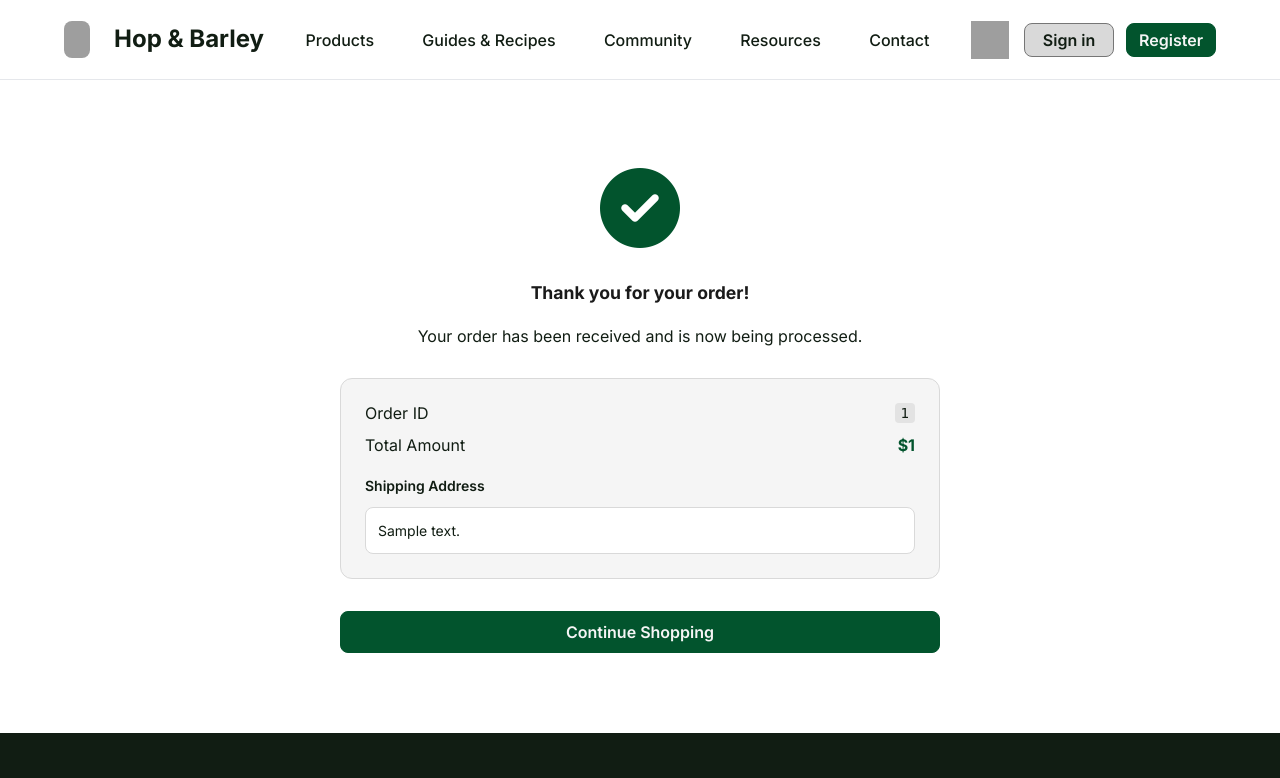
After one commit to CodexDLC/e-comercial, a Django app: template src/Hop-and-Barley/templates/features/orders/success.html in a window 1280 px wide. The commit adds this page. Shown: the top 778 px of the page. Run offline with Django 5.2, Linux system fonts and the light colour scheme; the template is opened without the code that fills it: most values are stand-ins (such as "Sample title", 1, 10 or a date in 2020); grey boxes are pictures that could not be loaded.

Commit message:
[Orders] Refactor order management, update templates, and fix order item models

```diff
--- a/src/Hop-and-Barley/cabinet/templates/cabinet/orders/list.html
+++ b/src/Hop-and-Barley/cabinet/templates/cabinet/orders/list.html
@@ -82,7 +82,7 @@
                 {{ order.items.count }}
               </td>
               <td class="py-3 fw-semibold" style="color:#0f172a;">
-                {{ order.total_price }} ₽
+                ${{ order.total_price }}
               </td>
               <td class="py-3 pe-4 text-end" onclick="event.stopPropagation()">
                 <form
--- a/src/Hop-and-Barley/features/orders/models/order_item.py
+++ b/src/Hop-and-Barley/features/orders/models/order_item.py
@@ -29,6 +29,11 @@ class OrderItem(models.Model):
         verbose_name = _("Позиция заказа")
         verbose_name_plural = _("Позиции заказа")
 
+    @property
+    def subtotal(self) -> float:
+        """Calculate the subtotal for this item."""
+        return self.quantity * self.price
+
     def __str__(self) -> str:
         if self.product:
             return f"{self.quantity} x {self.product.name}"
--- a/src/Hop-and-Barley/features/orders/urls.py
+++ b/src/Hop-and-Barley/features/orders/urls.py
@@ -1,6 +1,6 @@
 from django.urls import path
 
-from .views import CartView, CheckoutView, cart_add, cart_remove
+from .views import CartView, CheckoutView, OrderSuccessView, cart_add, cart_remove
 
 app_name = "orders"
 
@@ -9,4 +9,5 @@ urlpatterns = [
     path("add/<int:product_id>/", cart_add, name="cart_add"),
     path("remove/<int:product_id>/", cart_remove, name="cart_remove"),
     path("checkout/", CheckoutView.as_view(), name="checkout"),
+    path("success/<uuid:order_id>/", OrderSuccessView.as_view(), name="success"),
 ]
--- /dev/null
+++ b/src/Hop-and-Barley/templates/features/orders/success.html
@@ -0,0 +1,97 @@
+{% extends "base.html" %}
+{% load i18n %}
+
+{% block title %}{% trans "Order Successful" %} | {{ block.super }}{% endblock title %}
+
+{% block extra_css %}
+<style>
+    .success-page {
+        padding: 80px 0;
+        display: flex;
+        justify-content: center;
+        align-items: center;
+        min-height: calc(100vh - 300px);
+    }
+    .success-card {
+        max-width: 600px;
+        width: 100%;
+        text-align: center;
+    }
+    .success-icon {
+        color: var(--green);
+        font-size: 80px;
+        margin-bottom: 24px;
+    }
+    .order-details-box {
+        background-color: var(--background-default);
+        border: 1px solid var(--border-default);
+        border-radius: 12px;
+        padding: 24px;
+        margin: 32px 0;
+        text-align: left;
+    }
+    .order-detail-item {
+        margin-bottom: 12px;
+        display: flex;
+        justify-content: space-between;
+        font-size: 16px;
+    }
+    .order-detail-item:last-child {
+        margin-bottom: 0;
+    }
+    .order-id {
+        font-family: monospace;
+        background: var(--slate-200);
+        padding: 2px 6px;
+        border-radius: 4px;
+        font-size: 14px;
+    }
+    .shipping-address-pre {
+        margin-top: 12px;
+        padding: 12px;
+        background: #fff;
+        border: 1px solid var(--border-default);
+        border-radius: 8px;
+        font-size: 14px;
+        line-height: 1.5;
+        white-space: pre-wrap;
+    }
+</style>
+{% endblock extra_css %}
+
+{% block content %}
+<div class="container success-page">
+    <div class="card success-card">
+        <div class="success-icon">
+            <i class="fa-solid fa-circle-check"></i>
+        </div>
+
+        <h1 class="section-title">{% trans "Thank you for your order!" %}</h1>
+        <p class="text-muted">
+            {% trans "Your order has been received and is now being processed." %}
+        </p>
+
+        <div class="order-details-box">
+            <div class="order-detail-item">
+                <span class="text-muted">{% trans "Order ID" %}</span>
+                <span class="order-id">{{ order.id }}</span>
+            </div>
+            <div class="order-detail-item">
+                <span class="text-muted">{% trans "Total Amount" %}</span>
+                <span style="font-weight: 700; color: var(--green);">${{ order.total_price }}</span>
+            </div>
+
+            <div style="margin-top: 20px;">
+                <span class="text-muted" style="font-size: 14px; font-weight: 600;">{% trans "Shipping Address" %}</span>
+                <div class="shipping-address-pre">{{ order.shipping_address }}</div>
+            </div>
+        </div>
+
+        <div style="display: flex; justify-content: center; gap: 16px;">
+            <a href="{% url 'products:list' %}" class="button button--primary" style="padding: 12px 32px;">
+                {% trans "Continue Shopping" %}
+            </a>
+        </div>
+    </div>
+</div>
+{% endblock content %}
```
Also changed, not shown: src/Hop-and-Barley/cabinet/templates/cabinet/orders/detail.html (+54 -31 lines), src/Hop-and-Barley/cabinet/views/orders.py (+4 -3 lines), src/Hop-and-Barley/features/orders/fixtures/order_items.json (+7 -7 lines), src/Hop-and-Barley/features/orders/fixtures/orders.json (+15 -12 lines), src/Hop-and-Barley/features/orders/views.py (+20 -11 lines).
